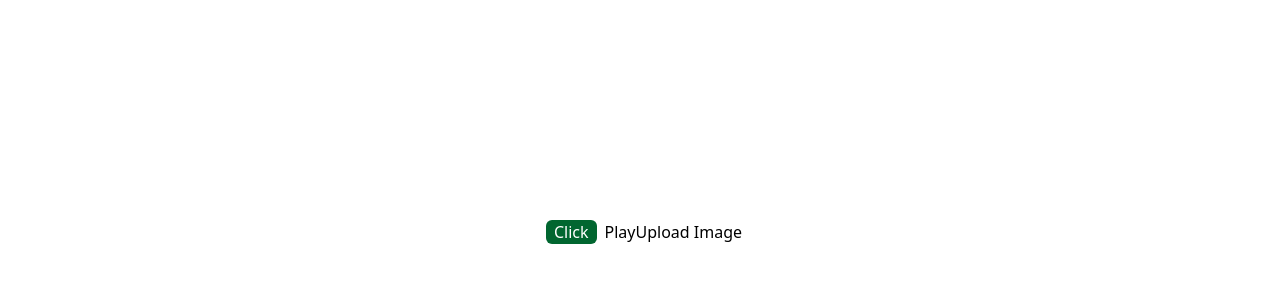
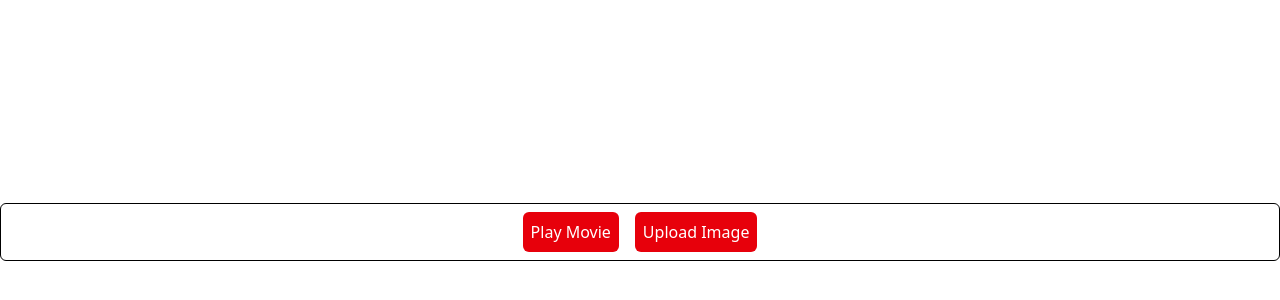
Before and after one commit to Ibrahim-ST/rnext, a React (Vite) app: page / in a window 1280 px wide. Shown: the part 168-468 px from the top of the page. Built offline with nearby package versions, Linux system fonts and the light colour scheme.

Commit message:
started event propagation

```diff
--- a/index.html
+++ b/index.html
@@ -4,7 +4,7 @@
     <meta charset="UTF-8" />
     <link rel="icon" type="image/svg+xml" href="/vite.svg" />
     <meta name="viewport" content="width=device-width, initial-scale=1.0" />
-    <title>Reactive Accelerator 2.1</title>
+    <title>Reactive Accelerator 2.2</title>
   </head>
   <body>
     <div id="root"></div>
--- a/src/App.jsx
+++ b/src/App.jsx
@@ -1,5 +1,5 @@
 import "./App.css";
-import Lesson_1 from "./lessons/Lesson_1";
+import Lesson_1 from "./lessons/Lesson_2";
 
 function App() {
   return (
--- a/src/lessons/Lesson_1.jsx
+++ /dev/null
@@ -1,35 +0,0 @@
-/* eslint-disable react-refresh/only-export-components */
-
-
-function Button({ onSmash, children }) {
-  return <button onClick={onSmash}>{children}</button>;
-}
-
-function PlayButton({ movieName }) {
-  function handlePlayClick() {
-    alert(`Playing ${movieName}!`);
-  }
-
-  return <Button onSmash={handlePlayClick}>Play</Button>;
-}
-
-function UploadButton() {
-  return <Button onSmash={() => alert("Uploading!")}>Upload Image</Button>;
-}
-
-const Lesson_1 = () => {
-  return (
-    <div>
-      <button
-        onClick={() => alert("Btn Clicked!")}
-        className="bg-green-800 px-2 rounded-md m-2 text-white"
-      >
-        Click
-      </button>
-      <PlayButton movieName="Flow" />
-      <UploadButton />
-    </div>
-  );
-};
-
-export default Lesson_1;
--- /dev/null
+++ b/src/lessons/Lesson_2.jsx
@@ -0,0 +1,13 @@
+import Button from "../components/Button";
+
+
+const Lesson_2 = () => {
+  return (
+    <div onClick={() => alert('Toolbar Clicked')} className = 'border rounded-md w-full flex justify-center'>
+      <Button onSmash={() => alert("Playing!")}>Play Movie</Button>
+      <Button onSmash={() => alert("Uploading!")}>Upload Image</Button>
+    </div>
+  );
+};
+
+export default Lesson_2;
```
